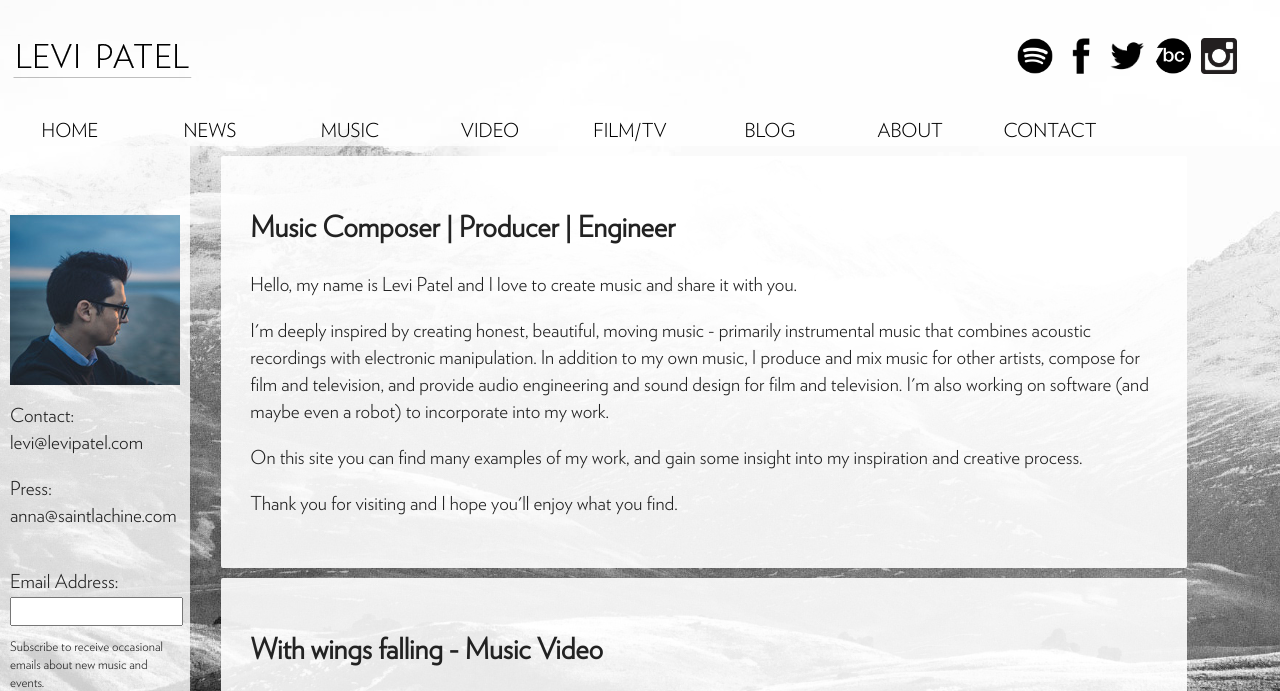
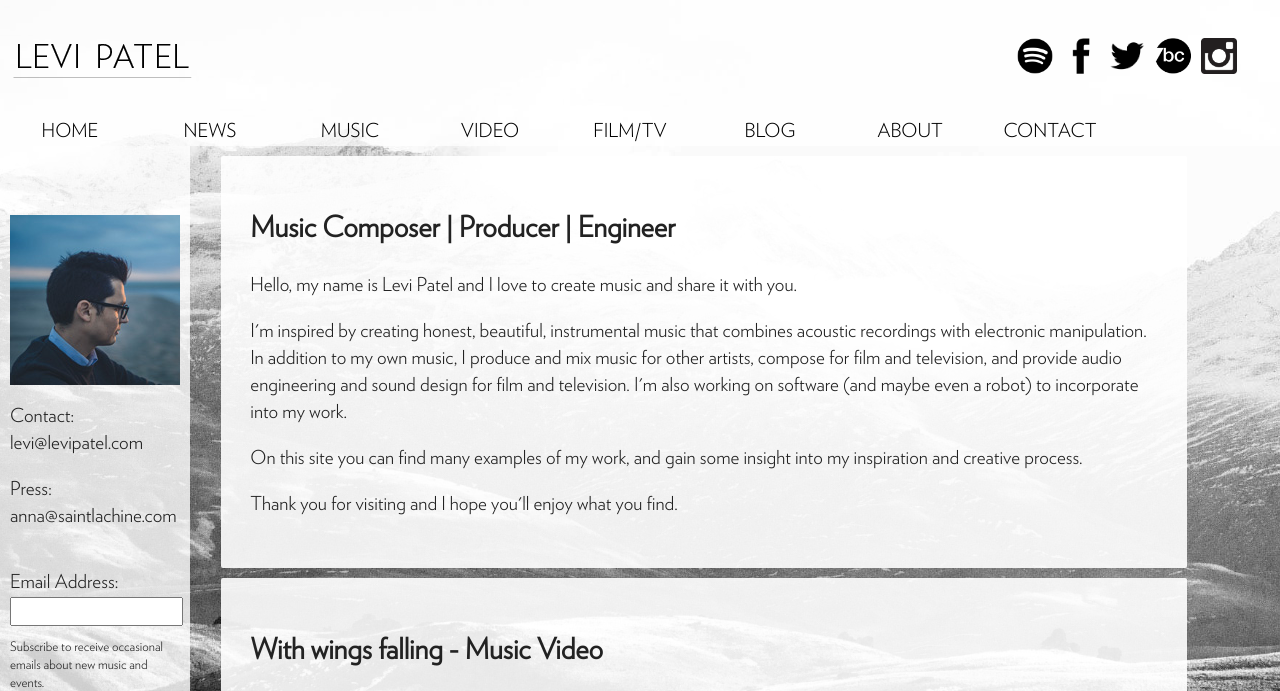
Before and after one commit to levipatel/music, a Jekyll site: the page built from index.html, in a window 1280 px wide and 900 px high, cut to the strip 0-691 px from the top of the window. Built offline with Jekyll 4.4.1, drawn with Linux system fonts in a browser that asks for light colours.

Commit message:
Tweaked home page introduction paragraph

```diff
--- a/index.html
+++ b/index.html
@@ -7,7 +7,7 @@
 
   <p>Hello, my name is Levi Patel and I love to create music and share it with you.</p>
 
-  <p>I'm deeply inspired by creating honest, beautiful, moving music - primarily instrumental music that combines acoustic recordings with electronic manipulation. In addition to my own music, I produce and mix music for other artists, compose for film and television, and provide audio engineering and sound design for film and television. I'm also working on software (and maybe even a robot) to incorporate into my work.</p>
+  <p>I'm inspired by creating honest, beautiful, instrumental music that combines acoustic recordings with electronic manipulation. In addition to my own music, I produce and mix music for other artists, compose for film and television, and provide audio engineering and sound design for film and television. I'm also working on software (and maybe even a robot) to incorporate into my work.</p>
 
   <p>On this site you can find many examples of my work, and gain some insight into my inspiration and creative process.</p>
 
```
